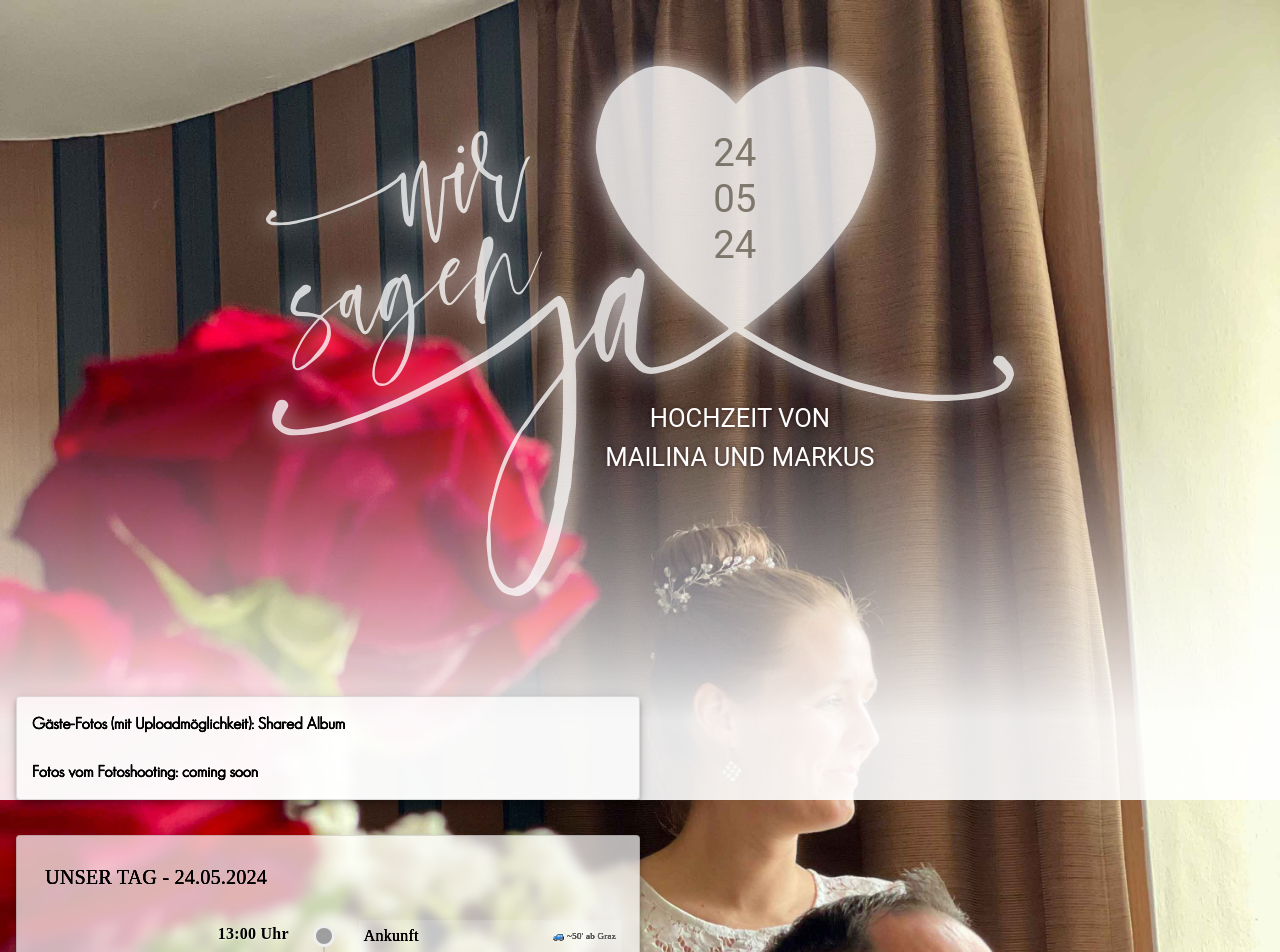
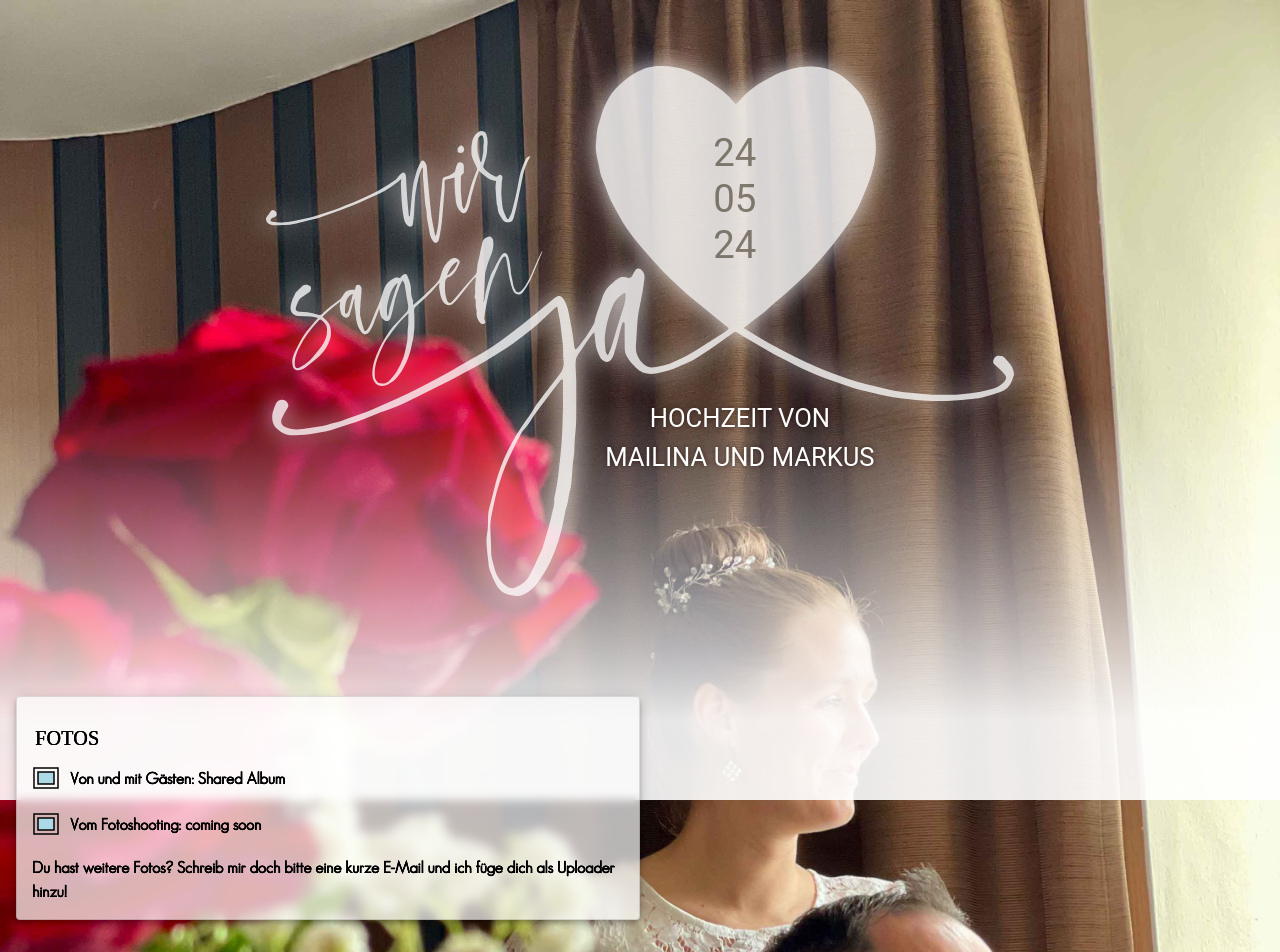
Before and after one commit to markus-barta/wedding24, a Vue app: page / in a window 1280 px wide. Shown: the top 952 px of the page. Built offline with nearby package versions, Linux system fonts and the light colour scheme; a web font is replaced by a local one.

Commit message:
Fotos public

```diff
--- a/src/components/Main.vue
+++ b/src/components/Main.vue
@@ -11,12 +11,32 @@
       <div class="form">
 
         <v-card class="sheet" :elevation="5" border rounded>
+          <template v-slot:title>
+            <span class="make-uppercase">Fotos</span>
+          </template>
           <div>
-            Gäste-Fotos (mit Uploadmöglichkeit): <a href="https://www.icloud.com/sharedalbum/#B0aGI9HKKGPupcK"
-              class="custom-link">Shared Album</a>
-            <br><br>Fotos vom Fotoshooting: coming soon
+            <a href="https://www.icloud.com/sharedalbum/#B0aGI9HKKGPupcK" class="custom-link">
+              <div class="image-wrapper">
+                <svg class="custom-image" xmlns="http://www.w3.org/2000/svg" viewBox="0 0 30 30" width="30" height="30">
+                  <rect x="2" y="4" width="24" height="20" fill="none" stroke="#000" stroke-width="1.5" />
+                  <rect x="6" y="8" width="16" height="12" fill="#add8e6" stroke="#000" stroke-width="1.5" />
+                </svg>
+                <span>Von und mit Gästen: Shared Album</span>
+              </div>
+            </a>
+            <a class="custom-link">
+              <div class="image-wrapper">
+                <svg class="custom-image" xmlns="http://www.w3.org/2000/svg" viewBox="0 0 30 30" width="30" height="30">
+                  <rect x="2" y="4" width="24" height="20" fill="none" stroke="#000" stroke-width="1.5" />
+                  <rect x="6" y="8" width="16" height="12" fill="#add8e6" stroke="#000" stroke-width="1.5" />
+                </svg>
+                <span>Vom Fotoshooting: coming soon</span>
+              </div>
+            </a>
+            <span>Du hast weitere Fotos? Schreib mir doch bitte eine kurze E-Mail und ich füge dich als Uploader hinzu!</span>
           </div>
         </v-card>
+
         <v-card class="sheet" :elevation="5" border rounded>
           <template v-slot:title>
             <div style="text-align: left; padding-left: 10px;">UNSER TAG - 24.05.2024<br><br></div>
@@ -313,7 +333,6 @@ const updateScreenWidth = () => {
 onUnmounted(() => {
   window.removeEventListener('resize', updateScreenWidth);
 });
-
 
 </script>
 
@@ -674,10 +693,22 @@ only screen and (orientation: portrait) and (min-resolution: 3dppx) {
 .custom-link {
   text-decoration: none;
   color: inherit;
+  display: block;
+  margin-bottom: 1em;
 }
 
-.custom-link:hover {
-  text-decoration: underline;
+.image-wrapper {
+  display: flex;
+  align-items: center;
+}
+
+.custom-image {
+  margin-right: 0.5em;
+  transition: transform 0.5s;
+}
+
+.custom-link:hover .custom-image {
+  transform: translateX(5px);
 }
 
 .v-card-item {
```
